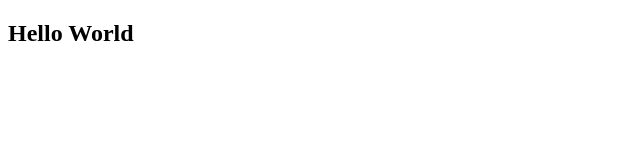
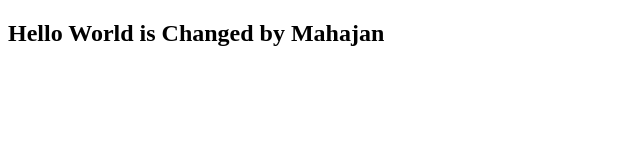
Before and after one commit to raj-mahajan/first-project, a plain HTML site: page index.html in a window 1280 px wide. Shown: the whole page, without its empty margins (0-640 px from the left). Drawn offline with Linux system fonts and the light colour scheme.

Commit message:
Heading Changed at Locat folder

```diff
--- a/index.html
+++ b/index.html
@@ -6,6 +6,6 @@
 	<title></title>
 </head>
 <body>
-<h2>Hello World<h2>
+<h2>Hello World is Changed by Mahajan<h2>
 </body>
 </html>
```
